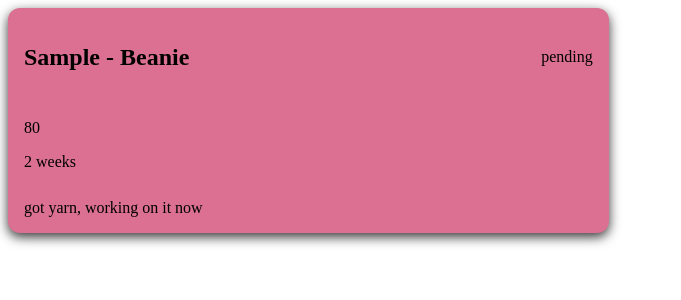
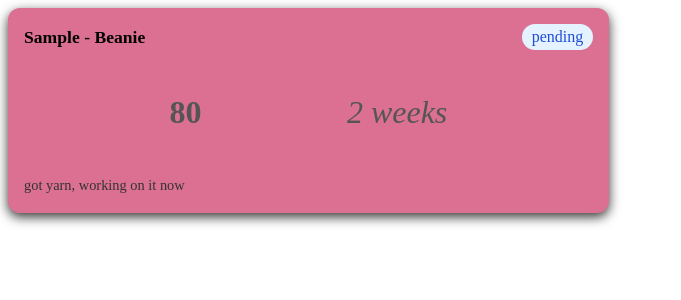
Before and after one commit to alonCharles/devPortfolio, a React (Vite) app in the folder nxqueenChrochetProjects/: page / in a window 1280 px wide. Shown: the top 300 px of the page, without its empty margins (0-681 px from the left). Built offline with nearby package versions, Linux system fonts and the light colour scheme.

Commit message:
Card Styles

```diff
--- a/nxqueenChrochetProjects/src/components/ProjectCard.jsx
+++ b/nxqueenChrochetProjects/src/components/ProjectCard.jsx
@@ -7,7 +7,7 @@ const ProjectCard = ({clientName, productName, cost, time, status, notes}) => {
                 <span className="project_status">{status}</span>
             </header>
 
-            <section className="project-details">
+            <section className="project_details">
                 <p className="project_cost">{cost}</p>
                 <p className="project_time">{time}</p>
             </section>
--- a/nxqueenChrochetProjects/src/index.css
+++ b/nxqueenChrochetProjects/src/index.css
@@ -22,3 +22,40 @@
   align-items: center;
   gap: 0.5rem;
 }
+
+.project_title {
+  font-size: 1.1rem;
+  font-weight: 600;
+  margin: 0;
+}
+
+.project_status {
+  padding: 0.25rem 0.6rem;
+  border-radius: 999px;
+  font-size: 1rem;
+  font-weight: 500;
+  background-color: #e5f2ff;
+  color: #1d4ed8;
+  white-space: nowrap;
+}
+
+.project_details {
+  display: flex;
+  justify-content: space-evenly;
+  font-size: 2rem;
+  color: #555;
+}
+
+.project_cost{
+  font-weight: 600;
+}
+
+.project_time{
+  font-style: italic;
+}
+
+.project_notes {
+  font-size: 0.9rem;
+  line-height: 1.5;
+  color: #333;
+}
```
